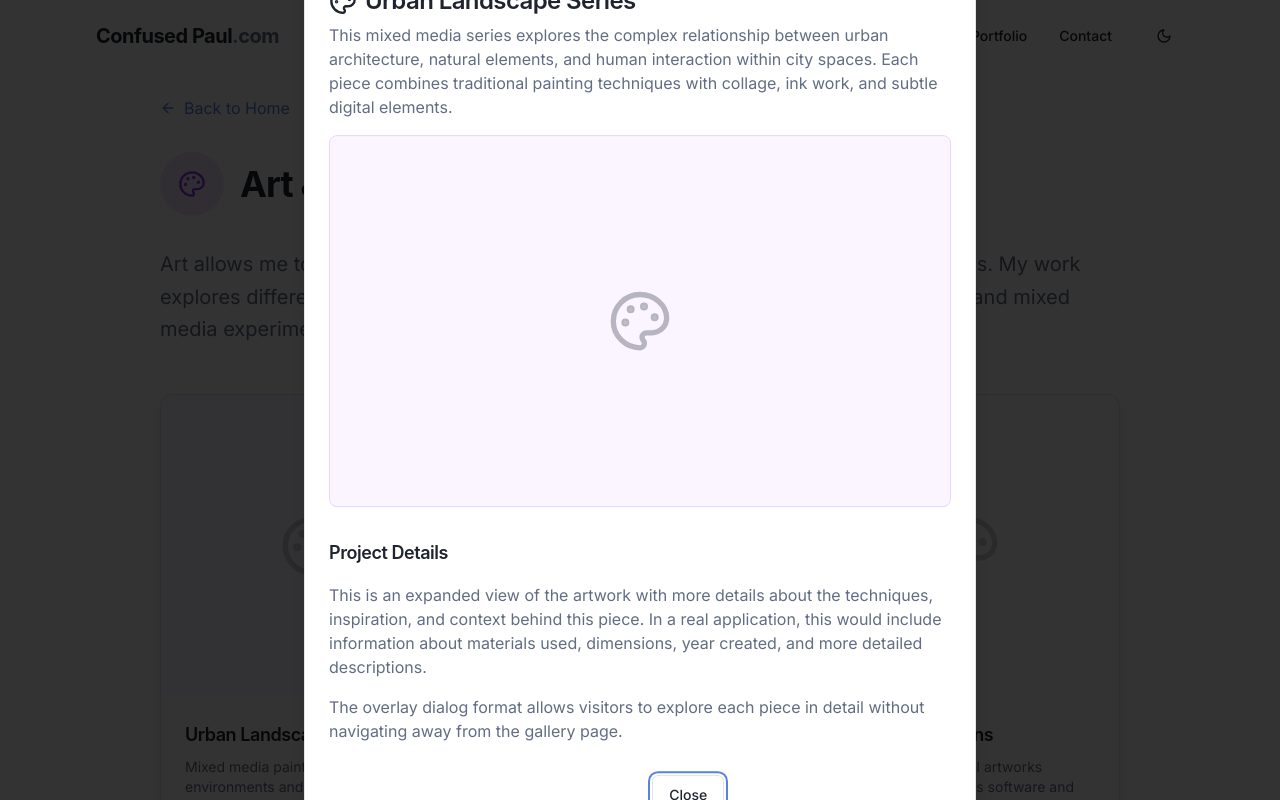
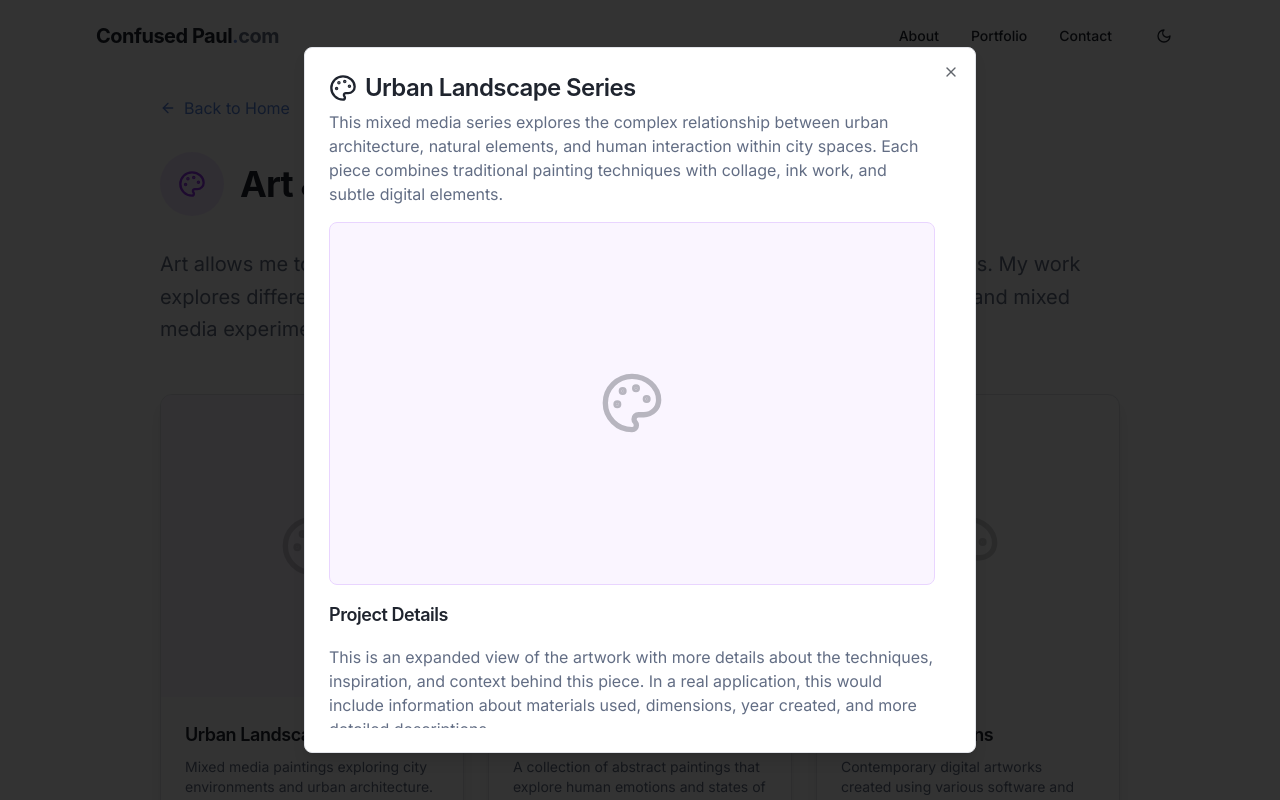
Before and after one commit to adi-paul-22/confused-paul, a React (Vite) app: page /art in a window 1280 px wide. Both pictures are taken after a click on the element 312 px from the left and 617 px from the top of the page. Shown: the top 800 px of the page. Built offline with nearby package versions, Linux system fonts and the light colour scheme.

Commit message:
Make overlay scrollable, reset focus
- Make the overlay scrollable.
- Reset focus to the top of the page on navigation.

```diff
--- a/src/components/ArtworkDialog.tsx
+++ b/src/components/ArtworkDialog.tsx
@@ -7,6 +7,7 @@ import {
   DialogHeader,
   DialogTitle,
 } from "@/components/ui/dialog";
+import { ScrollArea } from "@/components/ui/scroll-area";
 import { Button } from "@/components/ui/button";
 import { Palette } from "lucide-react";
 
@@ -22,9 +23,17 @@ export interface ArtworkDialogProps {
 }
 
 const ArtworkDialog = ({ artwork, isOpen, onClose }: ArtworkDialogProps) => {
+  // Reset scroll position when dialog opens
+  React.useEffect(() => {
+    if (isOpen) {
+      window.scrollTo(0, 0);
+    }
+  }, [isOpen]);
+
   return (
     <Dialog open={isOpen} onOpenChange={(open) => !open && onClose()}>
-      <DialogContent className="max-w-2xl">
+      <DialogContent className="max-w-2xl max-h-[90vh]">
+        <ScrollArea className="max-h-[calc(90vh-4rem)] pr-4">
           <DialogHeader>
             <DialogTitle className="flex items-center gap-2 text-2xl">
               <span className={`text-${artwork.color}-500 dark:text-${artwork.color}-400`}>
@@ -37,7 +46,7 @@ const ArtworkDialog = ({ artwork, isOpen, onClose }: ArtworkDialogProps) => {
             </DialogDescription>
           </DialogHeader>
 
-        <div className={`rounded-lg p-6 bg-${artwork.color}-50 dark:bg-${artwork.color}-900/20 border border-${artwork.color}-200 dark:border-${artwork.color}-800`}>
+          <div className={`rounded-lg p-6 bg-${artwork.color}-50 dark:bg-${artwork.color}-900/20 border border-${artwork.color}-200 dark:border-${artwork.color}-800 mt-4`}>
             <div className="aspect-video relative">
               <div className={`absolute inset-0 bg-gradient-to-br from-${artwork.color}-400/30 to-${artwork.color}-600/30 dark:from-${artwork.color}-500/20 dark:to-${artwork.color}-700/20 rounded-md flex items-center justify-center`}>
                 <Palette size={64} className={`text-${artwork.color}-500 dark:text-${artwork.color}-400 opacity-30`} />
@@ -58,12 +67,13 @@ const ArtworkDialog = ({ artwork, isOpen, onClose }: ArtworkDialogProps) => {
             </p>
           </div>
 
-        <div className="flex justify-end gap-2 mt-4">
+          <div className="flex justify-end gap-2 mt-6 pb-2">
             <Button variant="outline" onClick={onClose}>Close</Button>
             <Button className={`bg-${artwork.color}-600 hover:bg-${artwork.color}-700 text-white`}>
               Contact About This Artwork
             </Button>
           </div>
+        </ScrollArea>
       </DialogContent>
     </Dialog>
   );
--- a/src/pages/Art.tsx
+++ b/src/pages/Art.tsx
@@ -1,5 +1,5 @@
 
-import React, { useState } from "react";
+import React, { useState, useEffect } from "react";
 import Navbar from "@/components/Navbar";
 import Footer from "@/components/Footer";
 import { Button } from "@/components/ui/button";
@@ -18,6 +18,11 @@ interface Artwork {
 
 const Art = () => {
   const [selectedArtwork, setSelectedArtwork] = useState<Artwork | null>(null);
+
+  // Scroll to top when component mounts
+  useEffect(() => {
+    window.scrollTo(0, 0);
+  }, []);
 
   // Sample artwork data
   const artworks: Artwork[] = [
```
Lines whose indentation alone changed are shown as unchanged.
